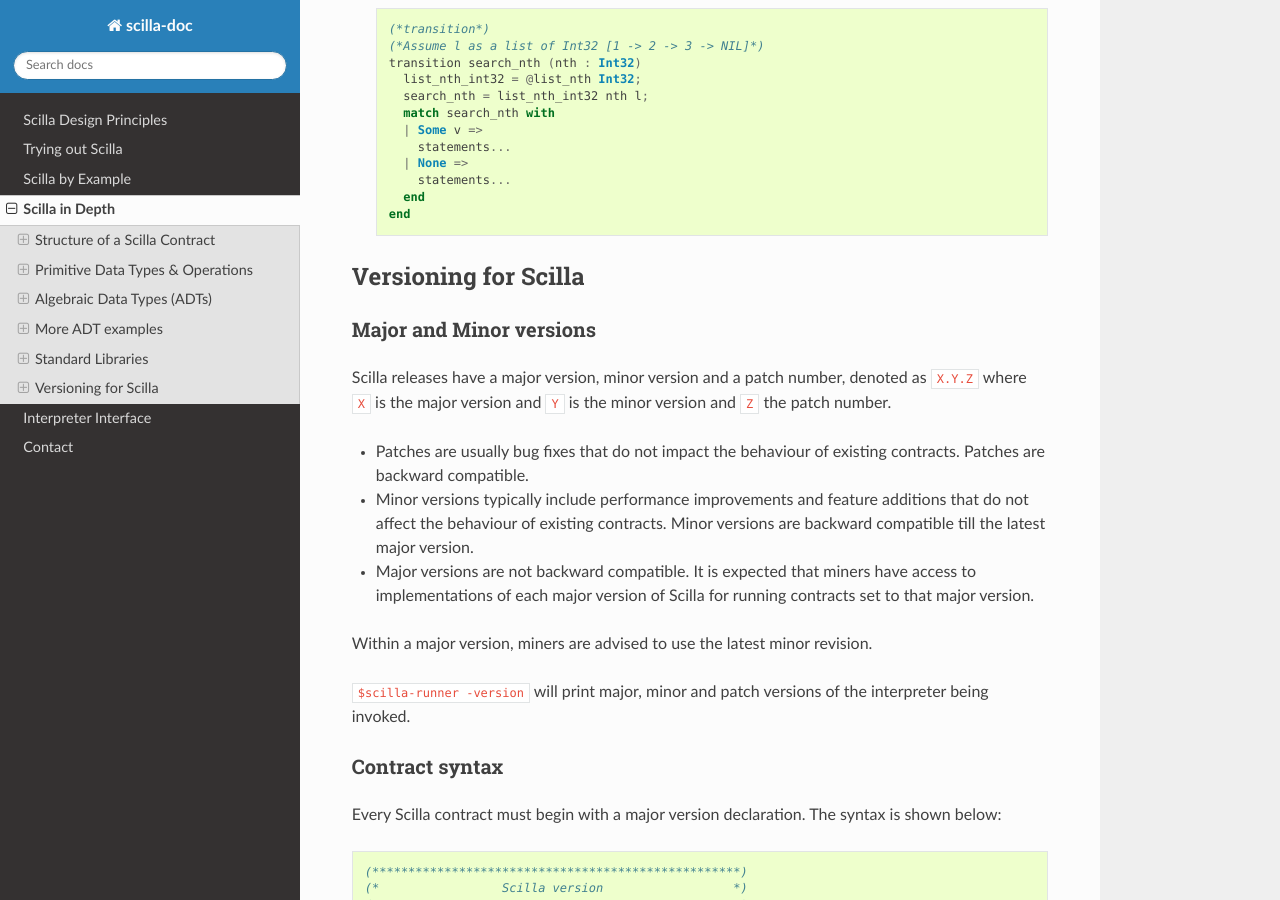
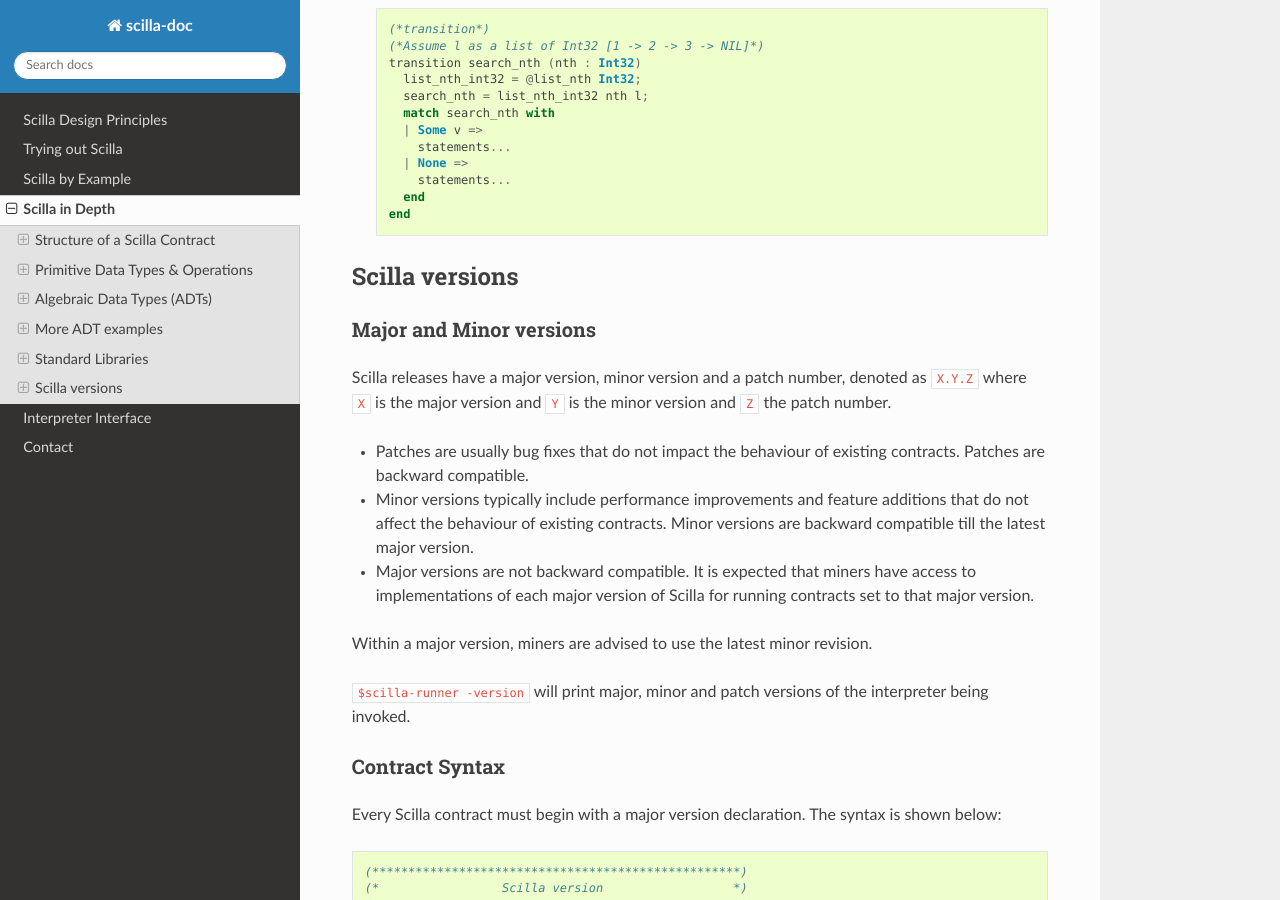
Before and after one commit to Zilliqa/scilla-docs, a Sphinx documentation site: the page built from docs/source/scilla-in-depth.rst, in a window 1280 px wide and 900 px high, scrolled down 17559 px. Built offline with Sphinx 7.4.7 and the Read the Docs theme 2.0.0, drawn with Linux system fonts in a browser that asks for light colours; some of the changed text lies outside the part shown.

Commit message:
Minor changes

```diff
--- a/docs/source/scilla-in-depth.rst
+++ b/docs/source/scilla-in-depth.rst
@@ -979,8 +979,8 @@ ListUtils
     end
 
 
-Versioning for Scilla
-#####################
+Scilla versions
+###############
 .. _versions:
 
 Major and Minor versions
@@ -1009,7 +1009,7 @@ revision.
 of the interpreter being invoked.
 
 
-Contract syntax
+Contract Syntax
 ***************
 
 Every Scilla contract must begin with a major version declaration. The
@@ -1076,7 +1076,7 @@ An example ``init.json``:
    ]
 
 
-Chain invocation behaviour
+Chain Invocation Behaviour
 **************************
 
 Contracts of different Scilla versions may invoke transitions on each
```
